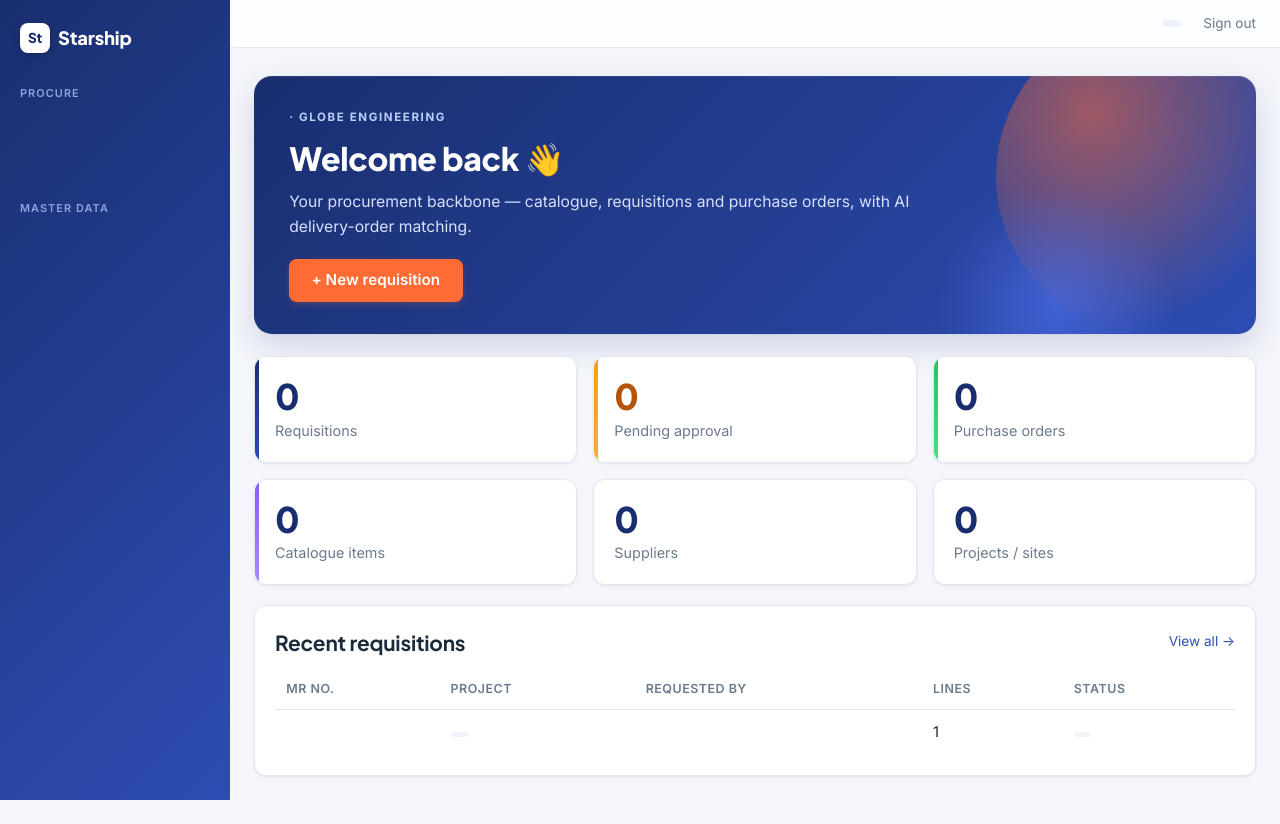
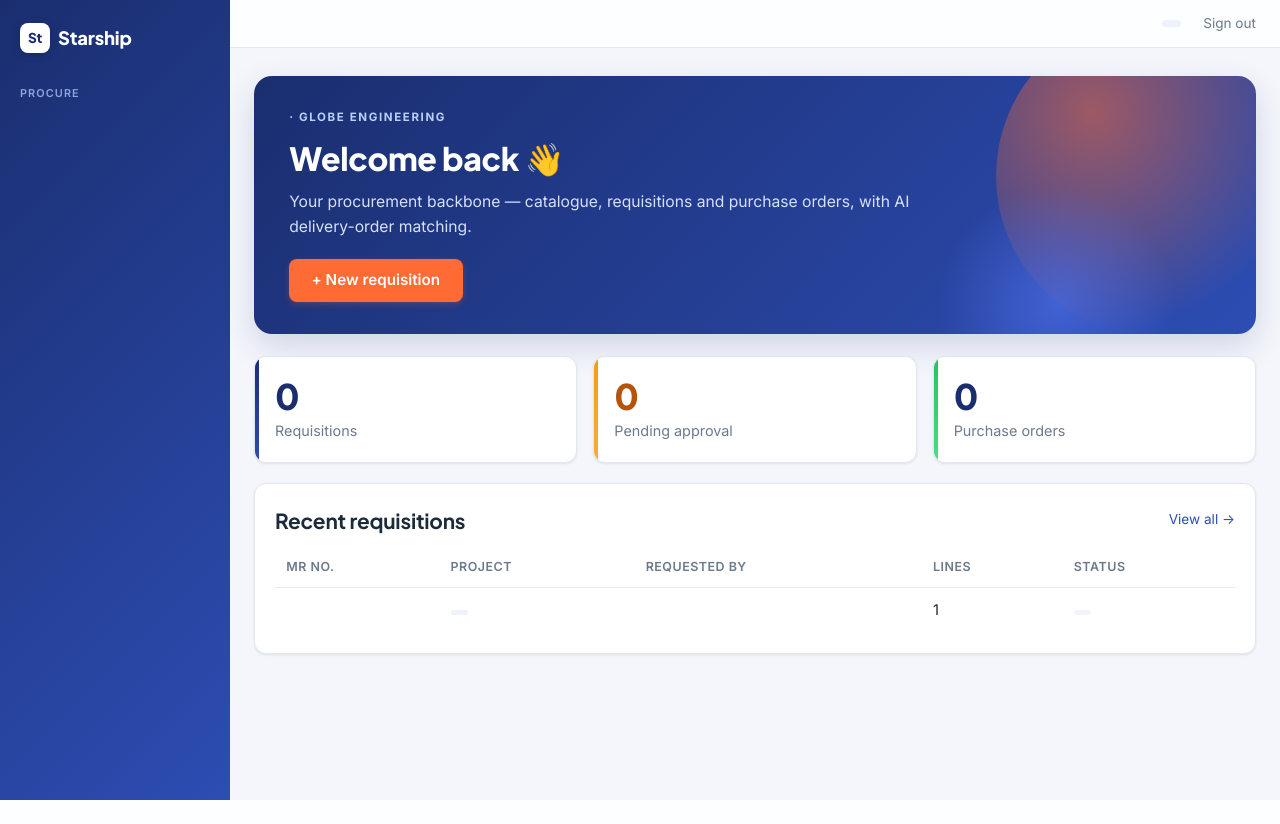
Before and after one commit to CY-FusionETA/starship, a PHP site: the page made by views/dashboard.php in a window 1280 px wide. After the commit the page ends 800 px from the top, so only its background shows below. Run offline with PHP 8.4, Linux system fonts and the light colour scheme; the template is opened without the code that fills it: most values are stand-ins (such as "Sample title", 1, 10 or a date in 2020); data that the repository does not hold is empty; some libraries are stand-ins or nearby versions.

Commit message:
Auto-sync 2026-07-14 16:38:00 +08

```diff
--- a/views/dashboard.php
+++ b/views/dashboard.php
@@ -54,18 +54,6 @@ $statusBadge = function (string $s): string {
     <div class="stat-ic"><?= App\Icons::svg('po','stat-ico') ?></div>
     <div class="num"><?= (int)$stats['pos'] ?></div><div class="lbl">Purchase orders</div>
   </a>
-  <a class="stat accent-cat" href="<?= e($base) ?>/catalogue">
-    <div class="stat-ic"><?= App\Icons::svg('catalogue','stat-ico') ?></div>
-    <div class="num"><?= (int)$stats['catalogue'] ?></div><div class="lbl">Catalogue items</div>
-  </a>
-  <a class="stat" href="<?= e($base) ?>/suppliers">
-    <div class="stat-ic"><?= App\Icons::svg('suppliers','stat-ico') ?></div>
-    <div class="num"><?= (int)$stats['suppliers'] ?></div><div class="lbl">Suppliers</div>
-  </a>
-  <a class="stat" href="<?= e($base) ?>/projects">
-    <div class="stat-ic"><?= App\Icons::svg('projects','stat-ico') ?></div>
-    <div class="num"><?= (int)$stats['projects'] ?></div><div class="lbl">Projects / sites</div>
-  </a>
 </div>
 
 <div class="card" style="margin-top:1.25rem">
--- a/views/layout.php
+++ b/views/layout.php
@@ -33,11 +33,6 @@ $pending = $isAdmin ? RequisitionRepo::pendingCount() : 0;
       <?php $nav('/requisitions', 'Requisitions', Icons::svg('requisitions')); ?>
       <?php $nav('/purchase-orders', 'Purchase Orders', Icons::svg('po')); ?>
       <?php $nav('/delivery-orders', 'Delivery Orders', Icons::svg('delivery')); ?>
-      <div class="tag">Master data</div>
-      <?php $nav('/catalogue', 'Catalogue', Icons::svg('catalogue')); ?>
-      <?php $nav('/suppliers', 'Suppliers', Icons::svg('suppliers')); ?>
-      <?php $nav('/projects', 'Projects', Icons::svg('projects')); ?>
-      <?php $nav('/aliases', 'Supplier aliases', Icons::svg('aliases')); ?>
       <?php if ($isAdmin): ?>
         <div class="tag">System</div>
         <?php $nav('/settings', 'Settings', Icons::svg('settings')); ?>
```
